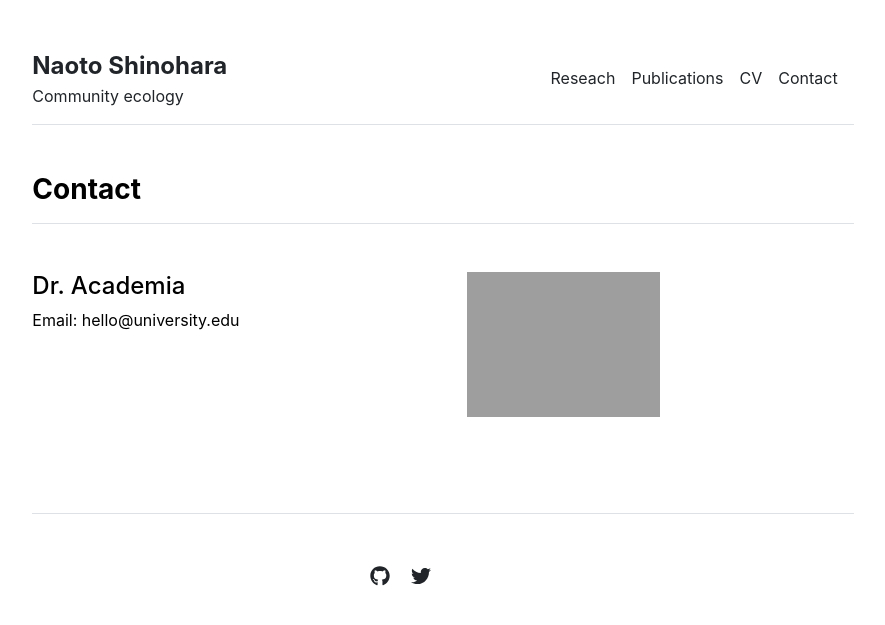
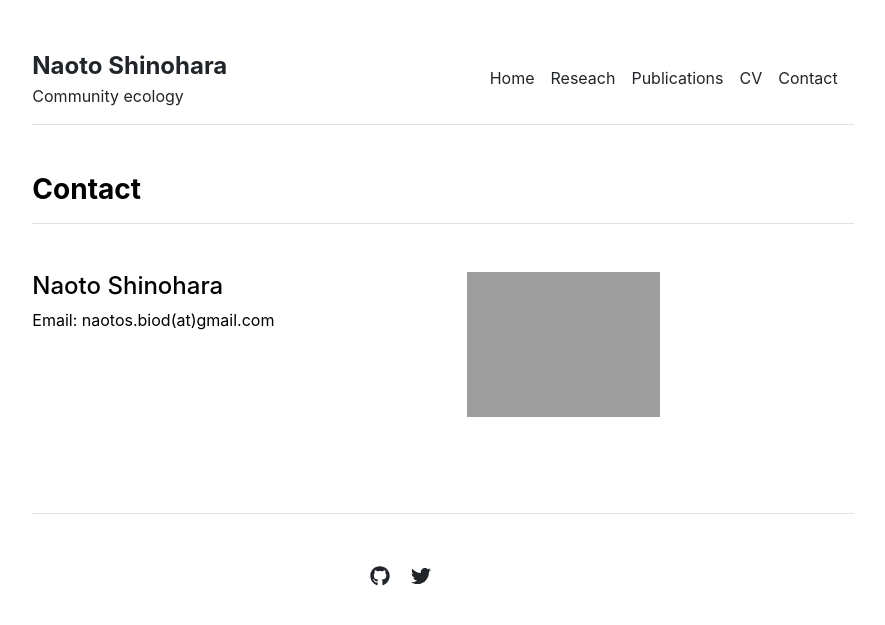
Before and after one commit to snaoto/snaoto.github.io, a Jekyll site: the page built from contact.md, in a window 1280 px wide. Shown: the top 625 px of the page, without its empty margins (197-1082 px from the left). Built offline with Jekyll 4.4.1, drawn with Linux system fonts in a browser that asks for light colours.

Commit message:
test img

```diff
--- a/_data/settings.yml
+++ b/_data/settings.yml
@@ -1,5 +1,6 @@
 menu:
 # - {name: 'people', url: '/people'}
+- {name: 'Home', url: "{{ site.github.url }}"}
 - {name: 'Reseach', url: '/research'}
 - {name: 'Publications', url: '/publications'}
 # - {name: 'courses', url: '/courses'}
@@ -21,5 +22,4 @@ social:
 - {icon: 'twitter', link: 'https://twitter.com/NaotoShinohara'}
 
 contacts:
-# - {name: 'Naoto Shinohara', email: 'naotos.biod(at)gmail.com', image: "{{ site.github.url }}/assets/img/profile.jpg"}
-- {name: 'Dr. Academia', email: 'hello@university.edu', image: 'assets/img/profile.jpg'}
+- {name: 'Naoto Shinohara', email: 'naotos.biod(at)gmail.com', image: "assets/img/profile.jpg"}
```
